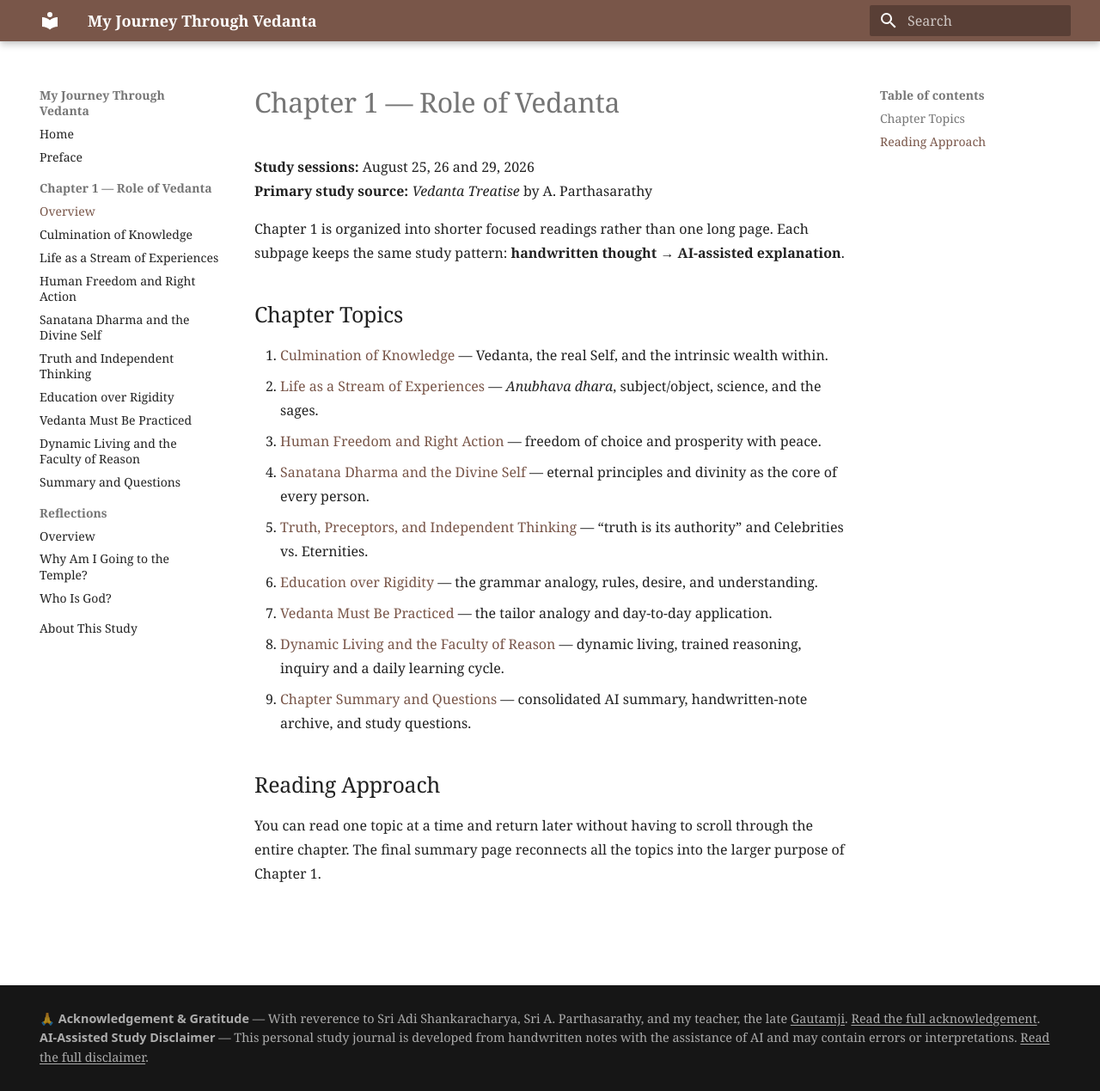
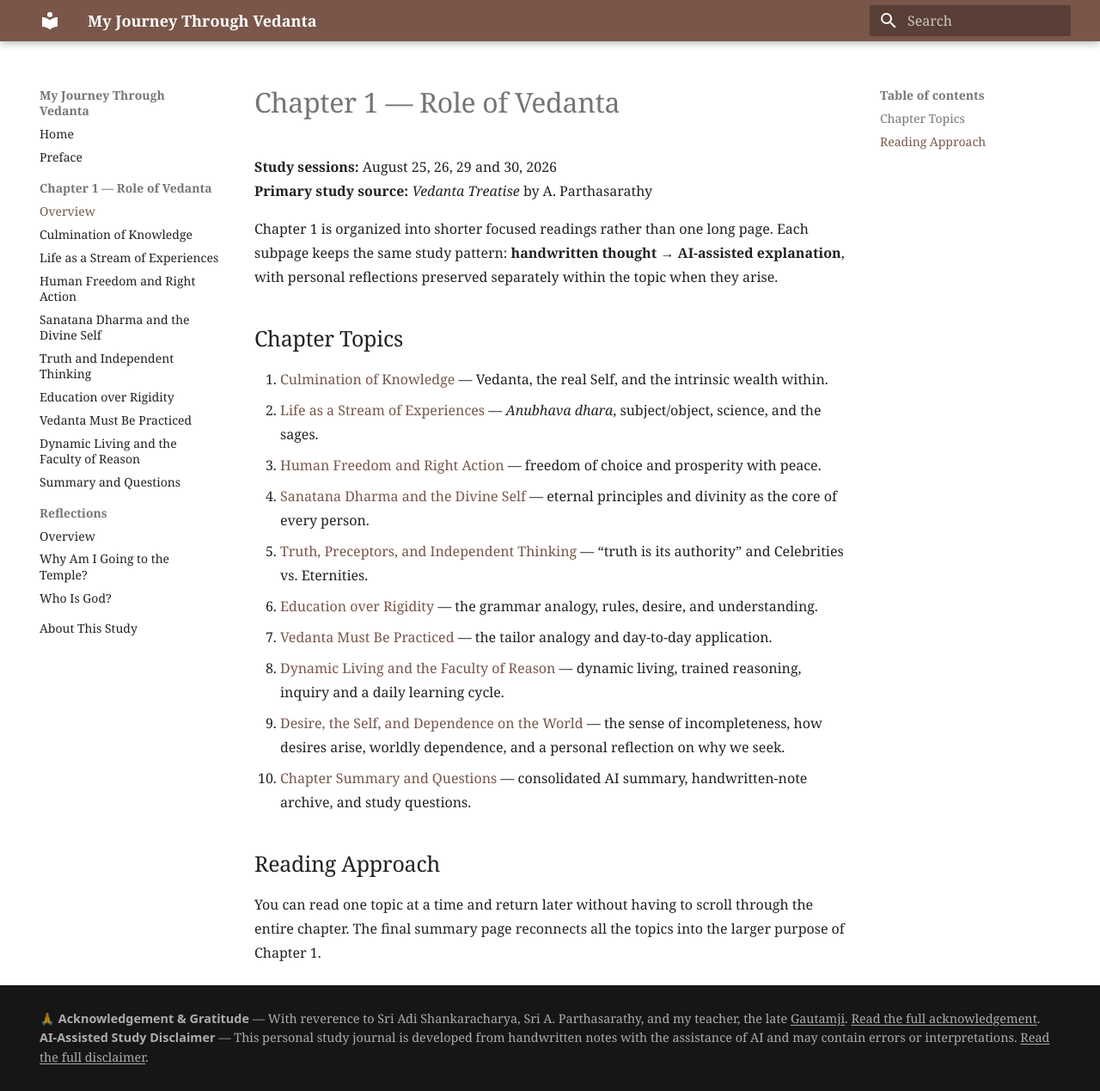
Before and after one commit to pavanturlapati/my-journey-through-vedanta, an MkDocs documentation site: the page built from docs/chapter-01/index.md, in a window 1280 px wide and 1269 px high. Shown: the whole window at 86% size. Built offline with MkDocs 1.6.1 and Material for MkDocs 9.7.7, drawn with Linux system fonts in a browser that asks for light colours.

Commit message:
Add Aug 30 topic to Chapter 1 overview

```diff
--- a/docs/chapter-01/index.md
+++ b/docs/chapter-01/index.md
@@ -1,9 +1,9 @@
 # Chapter 1 — Role of Vedanta
 
-**Study sessions:** August 25, 26 and 29, 2026
+**Study sessions:** August 25, 26, 29 and 30, 2026
 **Primary study source:** *Vedanta Treatise* by A. Parthasarathy
 
-Chapter 1 is organized into shorter focused readings rather than one long page. Each subpage keeps the same study pattern: **handwritten thought → AI-assisted explanation**.
+Chapter 1 is organized into shorter focused readings rather than one long page. Each subpage keeps the same study pattern: **handwritten thought → AI-assisted explanation**, with personal reflections preserved separately within the topic when they arise.
 
 ## Chapter Topics
 
@@ -15,7 +15,8 @@ Chapter 1 is organized into shorter focused readings rather than one long page.
 6. [Education over Rigidity](06-rigidity-and-education.md) — the grammar analogy, rules, desire, and understanding.
 7. [Vedanta Must Be Practiced](07-practice-vedanta.md) — the tailor analogy and day-to-day application.
 8. [Dynamic Living and the Faculty of Reason](09-reason-and-dynamic-living.md) — dynamic living, trained reasoning, inquiry and a daily learning cycle.
-9. [Chapter Summary and Questions](08-summary-and-questions.md) — consolidated AI summary, handwritten-note archive, and study questions.
+9. [Desire, the Self, and Dependence on the World](10-desire-self-and-worldly-dependence.md) — the sense of incompleteness, how desires arise, worldly dependence, and a personal reflection on why we seek.
+10. [Chapter Summary and Questions](08-summary-and-questions.md) — consolidated AI summary, handwritten-note archive, and study questions.
 
 ## Reading Approach
 
```
